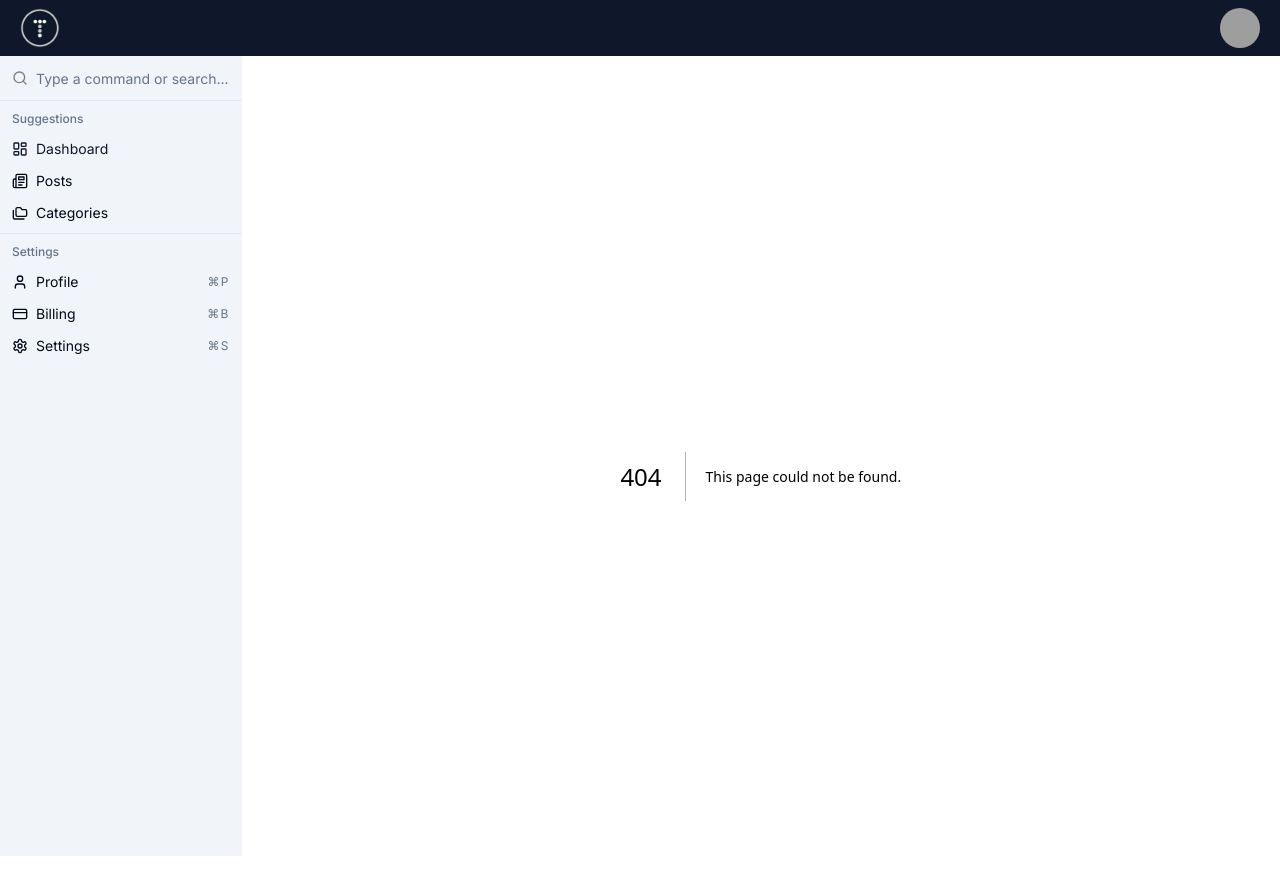
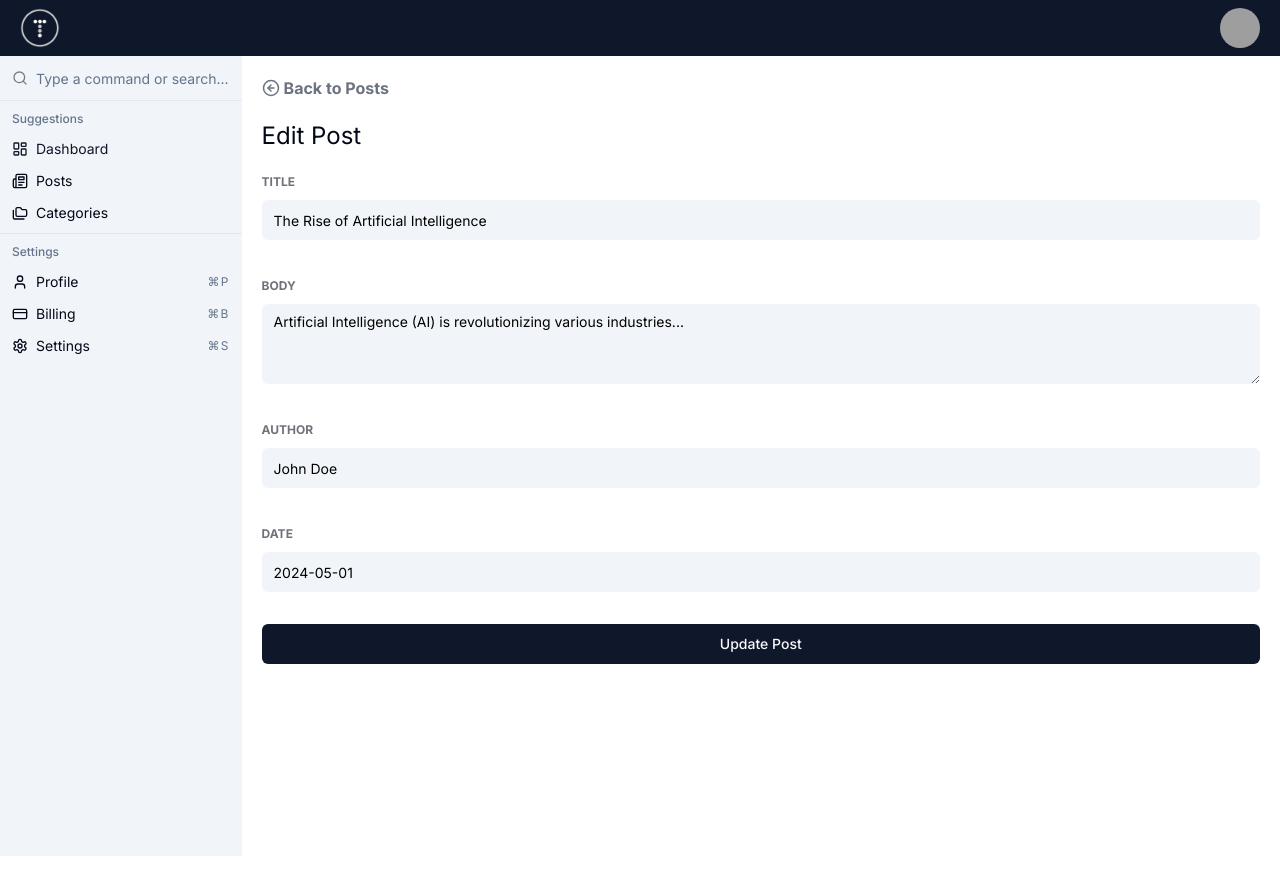
Before and after one commit to RodrigoN01/Admin-Dashboard, a Next.js app: page /posts/edit/1 in a window 1280 px wide. Before the commit this address had no page. After the commit the page ends 856 px from the top, so only its background shows below. Built offline with nearby package versions, Linux system fonts and the light colour scheme; grey boxes are pictures that could not be loaded.

Commit message:
Create posts edit page

```diff
--- /dev/null
+++ b/app/(main)/posts/edit/[id]/page.tsx
@@ -0,0 +1,141 @@
+"use client";
+
+import { useForm } from "react-hook-form";
+import * as z from "zod";
+import { zodResolver } from "@hookform/resolvers/zod";
+import {
+  Form,
+  FormControl,
+  FormField,
+  FormItem,
+  FormLabel,
+  FormMessage,
+} from "@/components/ui/form";
+import BackButton from "@/components/BackButton";
+import { Input } from "@/components/ui/input";
+import { Textarea } from "@/components/ui/textarea";
+import { Button } from "@/components/ui/button";
+import posts from "@/data/posts";
+
+const formSchema = z.object({
+  title: z.string().min(1, { message: "Title is required" }),
+  body: z.string().min(1, { message: "Body is required" }),
+  author: z.string().min(1, { message: "Author is required" }),
+  date: z.string().min(1, { message: "Date is required" }),
+});
+
+interface PostEditPageProps {
+  params: {
+    id: string;
+  };
+}
+
+const PostEditPage = ({ params }: PostEditPageProps) => {
+  const post = posts.find((post) => post.id === params.id);
+
+  const form = useForm<z.infer<typeof formSchema>>({
+    resolver: zodResolver(formSchema),
+    defaultValues: {
+      title: post?.title || "",
+      body: post?.body || "",
+      author: post?.author || "",
+      date: post?.date || "",
+    },
+  });
+
+  const handleSubmit = (data: z.infer<typeof formSchema>) => {
+    console.log(data);
+  };
+
+  return (
+    <>
+      <BackButton text='Back to Posts' link='/posts' />
+      <h3 className='text-2xl mb-4'>Edit Post</h3>
+      <Form {...form}>
+        <form onSubmit={form.handleSubmit(handleSubmit)} className='space-y-8'>
+          <FormField
+            control={form.control}
+            name='title'
+            render={({ field }) => (
+              <FormItem>
+                <FormLabel className='uppercase text-xs font-bold text-zinc-500 dark:text-white'>
+                  Title
+                </FormLabel>
+                <FormControl>
+                  <Input
+                    className='bg-slate-100 dark:bg-slate-500 text-black dark:text-white border-0 focus-visible:ring-0 focus-visible:ring-offset-0'
+                    placeholder='Enter Title'
+                    {...field}
+                  />
+                </FormControl>
+                <FormMessage />
+              </FormItem>
+            )}
+          />
+          <FormField
+            control={form.control}
+            name='body'
+            render={({ field }) => (
+              <FormItem>
+                <FormLabel className='uppercase text-xs font-bold text-zinc-500 dark:text-white'>
+                  Body
+                </FormLabel>
+                <FormControl>
+                  <Textarea
+                    className='bg-slate-100 dark:bg-slate-500 text-black dark:text-white border-0 focus-visible:ring-0 focus-visible:ring-offset-0'
+                    placeholder='Enter Body'
+                    {...field}
+                  />
+                </FormControl>
+                <FormMessage />
+              </FormItem>
+            )}
+          />
+          <FormField
+            control={form.control}
+            name='author'
+            render={({ field }) => (
+              <FormItem>
+                <FormLabel className='uppercase text-xs font-bold text-zinc-500 dark:text-white'>
+                  Author
+                </FormLabel>
+                <FormControl>
+                  <Input
+                    className='bg-slate-100 dark:bg-slate-500 text-black dark:text-white border-0 focus-visible:ring-0 focus-visible:ring-offset-0'
+                    placeholder='Enter Author'
+                    {...field}
+                  />
+                </FormControl>
+                <FormMessage />
+              </FormItem>
+            )}
+          />
+          <FormField
+            control={form.control}
+            name='date'
+            render={({ field }) => (
+              <FormItem>
+                <FormLabel className='uppercase text-xs font-bold text-zinc-500 dark:text-white'>
+                  Date
+                </FormLabel>
+                <FormControl>
+                  <Input
+                    className='bg-slate-100 dark:bg-slate-500 text-black dark:text-white border-0 focus-visible:ring-0 focus-visible:ring-offset-0'
+                    placeholder='Enter Date'
+                    {...field}
+                  />
+                </FormControl>
+                <FormMessage />
+              </FormItem>
+            )}
+          />
+          <Button className='w-full dark:bg-slate-800 dark:text-white'>
+            Update Post
+          </Button>
+        </form>
+      </Form>
+    </>
+  );
+};
+
+export default PostEditPage;
--- /dev/null
+++ b/components/BackButton.tsx
@@ -0,0 +1,21 @@
+import { ArrowLeftCircle } from "lucide-react";
+import Link from "next/link";
+
+interface BackButtonProps {
+  text: string;
+  link: string;
+}
+
+const BackButton = ({ text, link }: BackButtonProps) => {
+  return (
+    <Link
+      href={link}
+      className='flex items-center text-gray-500 hover:underline gap-1 font-bold mb-5'
+    >
+      <ArrowLeftCircle size={18} />
+      {text}
+    </Link>
+  );
+};
+
+export default BackButton;
--- /dev/null
+++ b/components/posts/PostsPagination.tsx
@@ -0,0 +1,38 @@
+import {
+  Pagination,
+  PaginationContent,
+  PaginationEllipsis,
+  PaginationItem,
+  PaginationLink,
+  PaginationNext,
+  PaginationPrevious,
+} from "@/components/ui/pagination";
+
+const PostsPagination = () => {
+  return (
+    <Pagination>
+      <PaginationContent>
+        <PaginationItem>
+          <PaginationPrevious href='#' />
+        </PaginationItem>
+        <PaginationItem>
+          <PaginationLink href='#'>1</PaginationLink>
+        </PaginationItem>
+        <PaginationItem>
+          <PaginationLink href='#'>2</PaginationLink>
+        </PaginationItem>
+        <PaginationItem>
+          <PaginationLink href='#'>3</PaginationLink>
+        </PaginationItem>
+        <PaginationItem>
+          <PaginationEllipsis />
+        </PaginationItem>
+        <PaginationItem>
+          <PaginationNext href='#' />
+        </PaginationItem>
+      </PaginationContent>
+    </Pagination>
+  );
+};
+
+export default PostsPagination;
```
